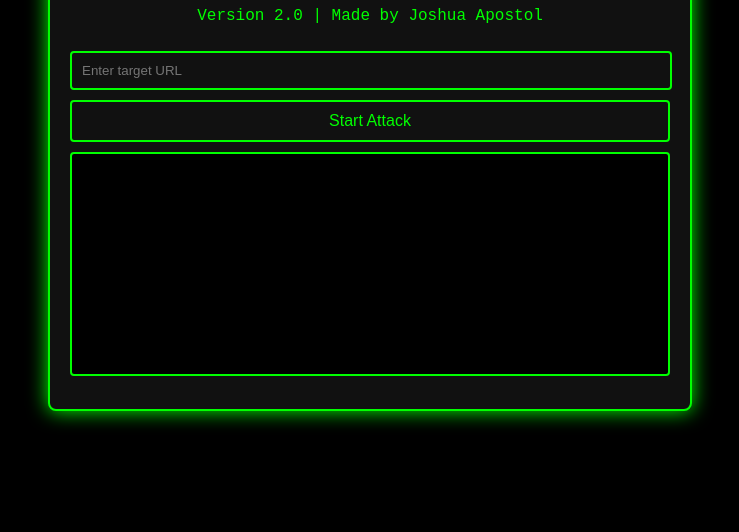
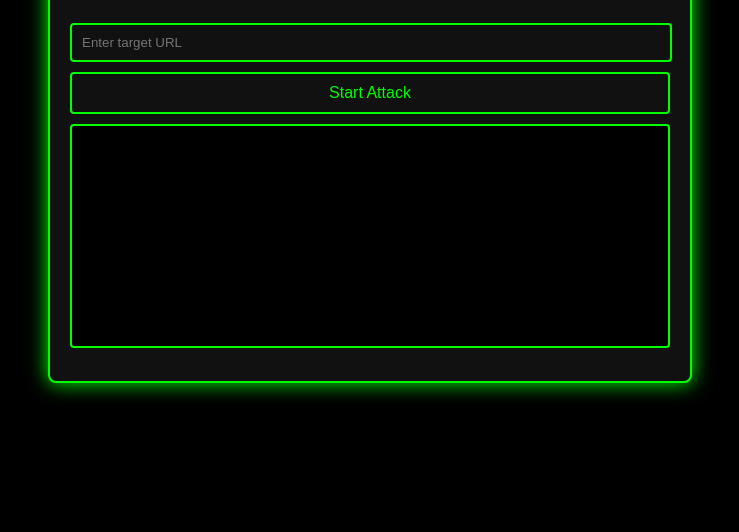
Before and after one commit to joshuaAposto/Dosv2, a website: page public/index.html in a window 1280 px wide. Shown: the part 268-800 px from the top of the page, without its empty margins (270-1009 px from the left). Drawn offline with Linux system fonts and the light colour scheme.

Commit message:
Update index.html

```diff
--- a/public/index.html
+++ b/public/index.html
@@ -14,7 +14,7 @@
             display: flex;
             justify-content: center;
             align-items: center;
-            height: 100vh;
+            height: 93vh;
             flex-direction: column;
         }
         .container {
```
